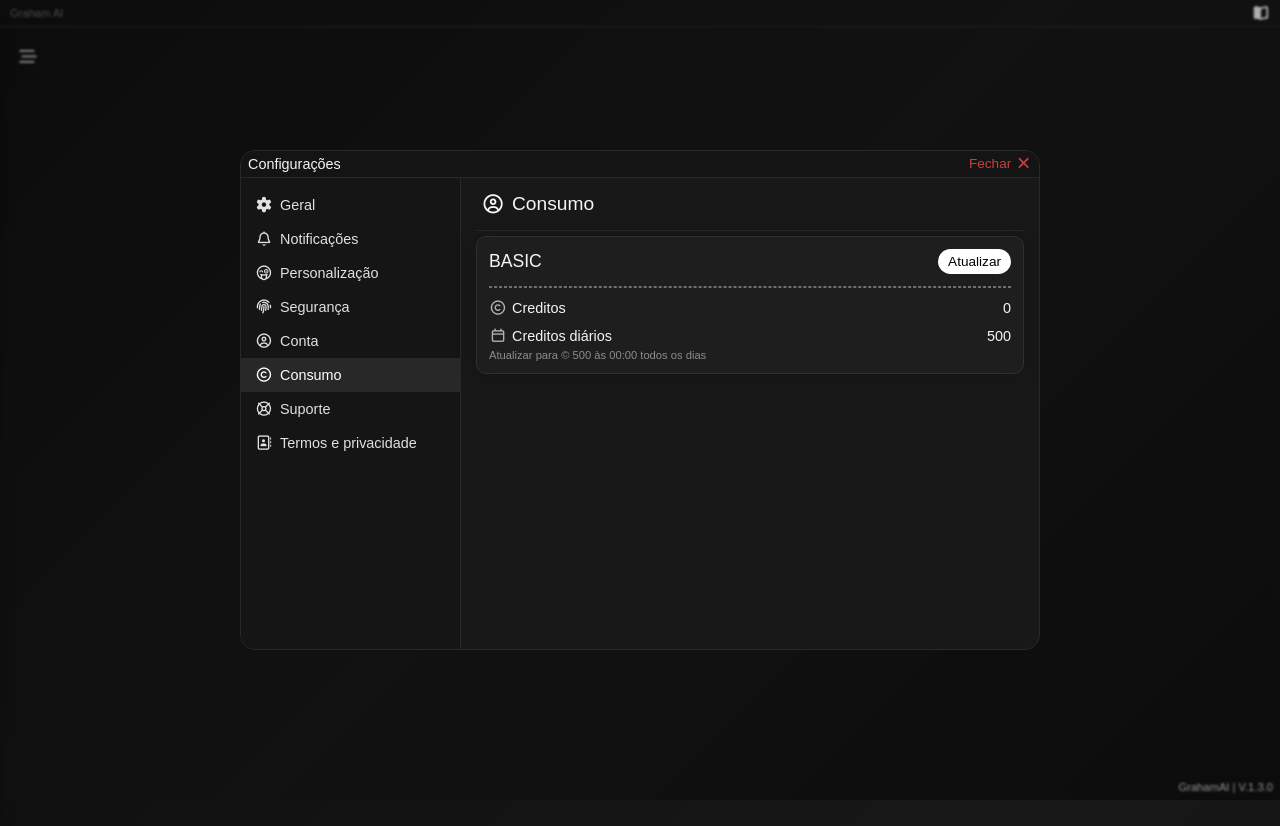
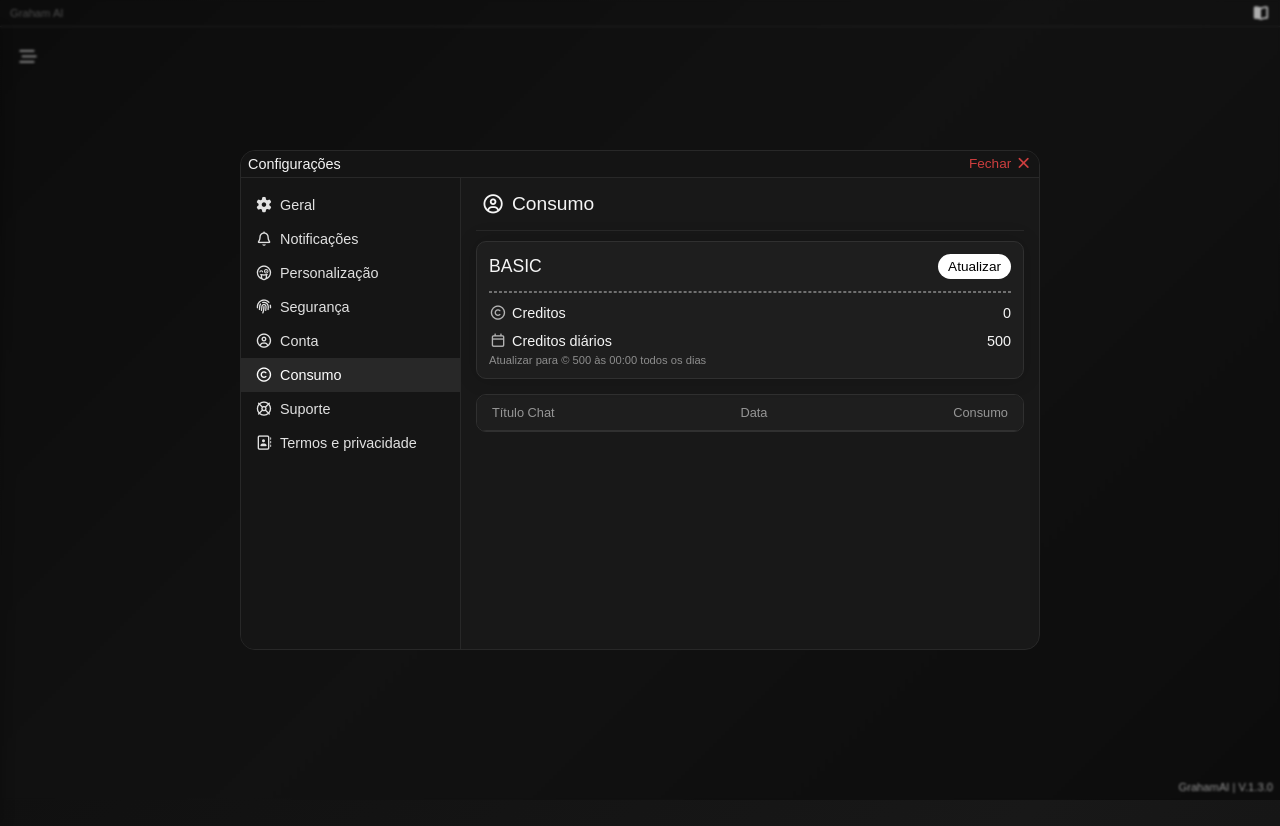
Before and after one commit to leoosilvp/Graham-AI, a React (Vite) app: page /chat/settings/usage in a window 1280 px wide. Built offline with nearby package versions, Linux system fonts and the light colour scheme; sample sign-in values are in the browser's storage.

Commit message:
a- criando conteudo de Usage de Settings e criando função para ver o uso de Tokens por chat

```diff
--- a/src/components/Credits.jsx
+++ b/src/components/Credits.jsx
@@ -23,7 +23,7 @@ const Credits = ({ opened }) => {
                 500
             </article>
 
-            <section className={`credits-ctn ${open ? 'open' : 'close'}`} onMouseEnter={() => setOpen(true)}>
+            <section className={`credits-ctn ${open ? 'open' : 'close'} ${opened ? 'opened' : ''}`} onMouseEnter={() => setOpen(true)}>
                 <article className={`credits ${open ? 'open' : 'close'} ${opened ? 'opened' : ''}`} onMouseEnter={() => setOpen(true)}>
                     <section className='credits-header'>
                         <h1>BASIC</h1>
--- a/src/components/ui/Usage.jsx
+++ b/src/components/ui/Usage.jsx
@@ -1,16 +1,50 @@
-import Credits from "../Credits"
+import Credits from "../Credits";
+import { useChats } from "../../hooks/useChats";
 
 const Usage = () => {
+  const { chats, openChat, activeChatId } = useChats();
+
   return (
     <section className="settings-area-content">
       <section className="settings-area-header">
-        <h1><i className="fa-regular fa-circle-user" /> Consumo</h1>
+        <h1>
+          <i className="fa-regular fa-circle-user" /> Consumo
+        </h1>
       </section>
 
-      <Credits opened/>
+      <Credits opened />
 
+      <article className="usage-ctn">
+        <section className="usage-header">
+          <h1>Título Chat</h1>
+          <h1>Data</h1>
+          <h1>Consumo</h1>
+        </section>
+
+        <section className="usage-content">
+          {chats.map((chat) => (
+            <article
+              className={`usage ${chat.id === activeChatId ? "active" : ""}`}
+              key={chat.id}
+              onClick={() => openChat(chat.id)}
+            >
+              <h3 className="card-usage-title">
+                {chat.title || "Sem título"}
+              </h3>
+
+              <h3 className="card-usage-data">
+                {chat.date}
+              </h3>
+
+              <h3 className="card-usage-total">
+                -{chat.usageToken}
+              </h3>
+            </article>
+          ))}
+        </section>
+      </article>
     </section>
-  )
-}
+  );
+};
 
-export default Usage
+export default Usage;
--- a/src/css/credits.css
+++ b/src/css/credits.css
@@ -17,9 +17,18 @@
     display: none;
 }
 
+.credits-ctn.opened {
+    padding: 0;
+    margin: 0;
+    position: initial;
+    width: 100%;
+}
+
 .credits.opened {
+    margin-top: 10px;
+    position: initial;
     display: flex;
-    width: 548px;
+    width: 100%;
 }
 
 .credits-btn i {
--- a/src/css/settings.css
+++ b/src/css/settings.css
@@ -451,6 +451,81 @@
     color: #3b72e9;
 }
 
+.usage-ctn{
+    margin-top: 15px;
+    margin-bottom: -20px;
+    display: flex;
+    flex-direction: column;
+    max-height: 235px;
+    border: 1px solid #303030;
+    border-radius: 10px;
+    overflow: hidden;
+}
+
+.usage-header{
+    display: flex;
+    padding: 10px 15px;
+    justify-content: space-between;
+    background: #1e1e1e;
+    border-bottom: 1px solid #303030;
+}
+
+.usage-header h1{
+    font-size: 0.8rem;
+    font-weight: 500;
+    color: #969696;
+}
+
+.usage-content{
+    display: flex;
+    flex-direction: column;
+    overflow: auto;
+}
+
+.usage-content::-webkit-scrollbar{
+    display: flex;
+    width: 5px;
+}
+
+.usage-content::-webkit-scrollbar-thumb{
+    background: #303030;
+    border-radius: 50px;
+}
+
+.usage{
+    display: flex;
+    justify-content: space-between;
+    padding: 15px;
+    border-bottom: 1px solid #303030;
+    cursor: pointer;
+}
+
+.usage:hover{
+    background: #1e1e1e;
+}
+
+.usage h3{
+    font-size: 0.85rem;
+    font-weight: 200;
+    color: #c4c4c4;
+}
+
+.card-usage-title{
+    display: flex;
+    width: 220px;
+}
+
+.card-usage-data{
+    display: flex;
+    width: 190px;
+}
+
+.card-usage-total{
+    display: flex;
+    justify-content: end;
+    width: 50px;
+}
+
 @media (width < 720px) {
     .ctn-settings {
         width: 100%;
--- a/src/hooks/useChats.jsx
+++ b/src/hooks/useChats.jsx
@@ -1,13 +1,32 @@
 import { useState, useEffect, useCallback } from "react";
+
+function getTodayDate() {
+  const now = new Date();
+  return `${String(now.getDate()).padStart(2, "0")}-${String(
+    now.getMonth() + 1
+  ).padStart(2, "0")}-${now.getFullYear()}`;
+}
 
 export function useChats() {
   const [chats, setChats] = useState([]);
-  const [activeChatId, setActiveChatId] = useState(localStorage.getItem("activeChatId") || null);
+  const [activeChatId, setActiveChatId] = useState(
+    localStorage.getItem("activeChatId") || null
+  );
 
   const loadChats = useCallback(() => {
     try {
       const saved = JSON.parse(localStorage.getItem("chats") || "[]");
-      const sorted = saved.sort((a, b) => (b.updatedAt || 0) - (a.updatedAt || 0));
+
+      const normalized = saved.map((chat) => ({
+        ...chat,
+        date: chat.date || getTodayDate(),
+        usageToken: chat.usageToken ?? 0,
+      }));
+
+      const sorted = normalized.sort(
+        (a, b) => (b.updatedAt || 0) - (a.updatedAt || 0)
+      );
+
       setChats(sorted);
     } catch {
       setChats([]);
@@ -28,17 +47,21 @@ export function useChats() {
       if (id === activeChatId) {
         localStorage.removeItem("activeChatId");
         setActiveChatId(null);
-        window.dispatchEvent(new CustomEvent("openChat", { detail: { id: null } }));
-        window.location.reload()
-    }
-},
+        window.dispatchEvent(
+          new CustomEvent("openChat", { detail: { id: null } })
+        );
+        window.location.reload();
+      }
+    },
     [chats, activeChatId, saveChats]
   );
 
   const updateChatTitle = useCallback(
     (id, newTitle) => {
       const updated = chats.map((c) =>
-        c.id === id ? { ...c, title: newTitle.trim(), updatedAt: Date.now() } : c
+        c.id === id
+          ? { ...c, title: newTitle.trim(), updatedAt: Date.now() }
+          : c
       );
       saveChats(updated);
     },
@@ -49,15 +72,41 @@ export function useChats() {
     localStorage.setItem("activeChatId", id);
     setActiveChatId(id);
     window.dispatchEvent(new CustomEvent("openChat", { detail: { id } }));
-    window.location.href=('/chat')
+    window.location.href = "/chat";
   }, []);
 
   useEffect(() => {
     loadChats();
 
     const onUpdated = () => loadChats();
+
+    const onUsage = (e) => {
+      const { chatId, tokens } = e.detail || {};
+      if (!chatId || !tokens) return;
+
+      setChats((prev) => {
+        const updated = prev.map((chat) =>
+          chat.id === chatId
+            ? {
+              ...chat,
+              usageToken: (chat.usageToken ?? 0) + tokens,
+              updatedAt: Date.now(),
+            }
+            : chat
+        );
+
+        localStorage.setItem("chats", JSON.stringify(updated));
+        return updated;
+      });
+    };
+
     window.addEventListener("chatsUpdated", onUpdated);
-    return () => window.removeEventListener("chatsUpdated", onUpdated);
+    window.addEventListener("chatUsage", onUsage);
+
+    return () => {
+      window.removeEventListener("chatsUpdated", onUpdated);
+      window.removeEventListener("chatUsage", onUsage);
+    };
   }, [loadChats]);
 
   return {
```
Also changed, not shown: 1 other file (tests, documents, lock files or other folders).
